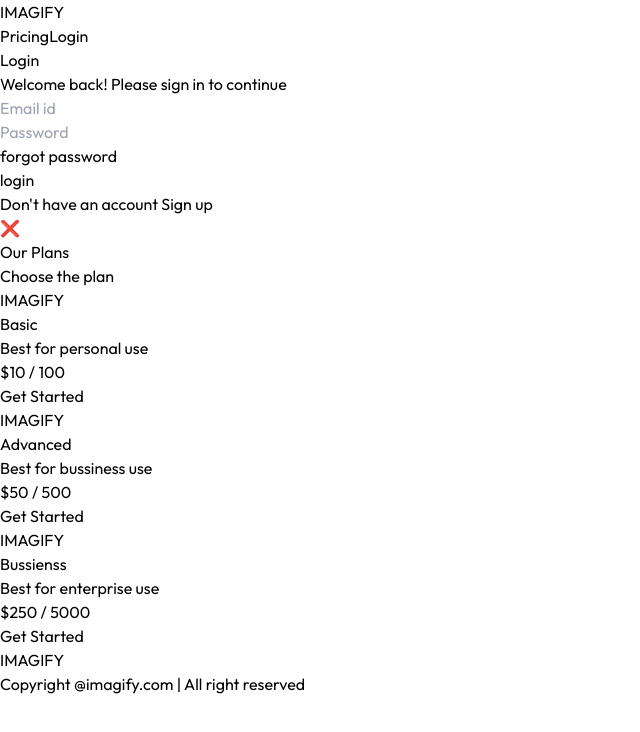
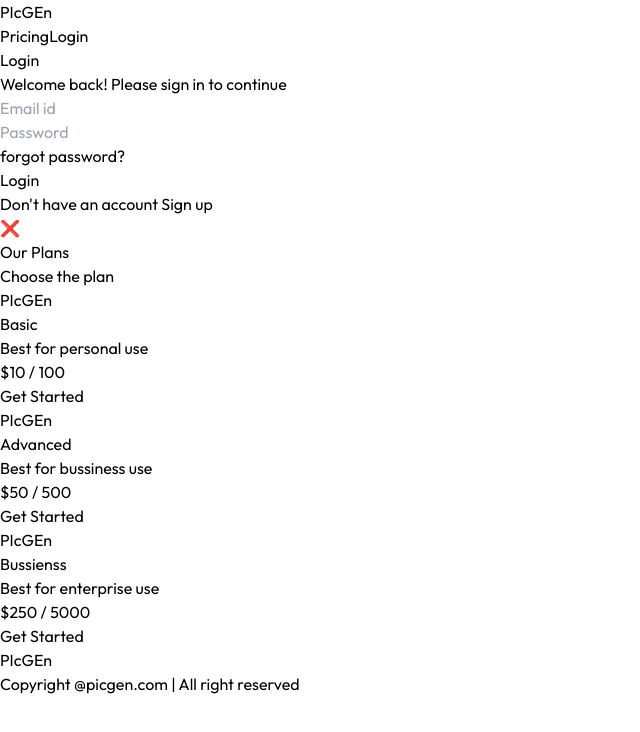
Before and after one commit to gokul8943/Imagify, a React (Vite) app in the folder frontend/: page /buy in a window 1280 px wide. Both pictures are taken after a click on the button "Login". Shown: the top 732 px of the page, without its empty margins (0-640 px from the left). Built offline with nearby package versions, Linux system fonts and the light colour scheme; no server answers.

Commit message:
the new ui changes and site name added

```diff
--- a/frontend/src/components/Footer.jsx
+++ b/frontend/src/components/Footer.jsx
@@ -3,8 +3,8 @@ import React from 'react'
 const Footer = () => {
   return (
     <div className='flex item-center justify-between gap-4 py-3 mt-20'>
-      <p className='text-orange-600 drop-shadow-lg font-bold'>IMA<span className='text-blue-500'>GIFY </span></p>
-      <p className='flex-1 border-l border-gray-400 pl-4 text-sm text-gray-500 max-sm:hidden'>Copyright @imagify.com | All right reserved</p>
+      <p className='text-orange-600 drop-shadow-lg font-bold'>PIc<span className='text-blue-500'>GEn</span></p>
+      <p className='flex-1 border-l border-gray-400 pl-4 text-sm text-gray-500 max-sm:hidden'>Copyright @picgen.com | All right reserved</p>
       <div>
 
       </div>
--- a/frontend/src/components/GenerateButton.jsx
+++ b/frontend/src/components/GenerateButton.jsx
@@ -6,17 +6,18 @@ import { AppContext } from '../context/AppContext'
 
 const GenerateButton = () => {
 
-  const {user} = useContext(AppContext)
+  const { user, setShowLogin } = useContext(AppContext)
   const navigate = useNavigate()
 
-  const handleMove = () => {
+
+  const onClickHandler = () =>{
     if(user){
       navigate('/result')
     }else{
-      navigate('/login')
+      setShowLogin(true)
     }
+   }
 
-  }
 
   return (
     <motion.div
@@ -27,7 +28,7 @@ const GenerateButton = () => {
       className='pb-16 text-center'>
       <h1 className='text-2xl md:text-3xl lg:text-4xl mt-4 font-semibolod text-neutral-800 py-6 md:py-16'>See the magic. Try now </h1>
       <button
-        onClick={handleMove}
+        onClick={onClickHandler}
         className='inline-flex items-center gap-2 px-12 py-3 rounded-full bg-black text-white m-auto hover:scale-105 transition-all duration-500'
       >Generate Image</button>
     </motion.div>
--- a/frontend/src/components/Header.jsx
+++ b/frontend/src/components/Header.jsx
@@ -5,7 +5,7 @@ import { motion } from "motion/react"
 import { AppContext } from '../context/AppContext'
 
 const Header = () => {
-  const {user}  = useContext(AppContext)
+  const {user,setShowLogin}  = useContext(AppContext)
 
  const navigate = useNavigate()
 
@@ -13,7 +13,7 @@ const Header = () => {
   if(user){
     navigate('/result')
   }else{
-    navigate("/login")
+    setShowLogin(true)
   }
  }
 
@@ -22,7 +22,7 @@ const Header = () => {
     <motion.div
     initial={{opacity:0}}
     animate={{opacity:1}}
-    transition={{delay:1, duration: 1}}
+    transition={{delay:.2, duration: 1}}
     className='flex flex-col justify-between items-center text-center my-20'>
       <div className='text-stone-500 inline-flex text-center gap-2 bg-white px-6 py-1 rounded-full border border-nuetral-500'>
         <motion.p>Best text to image generator</motion.p>
@@ -34,7 +34,7 @@ const Header = () => {
          duration: 2,
         //  repeat: Infinity,
          repeatType: "mirror",
-         delay: Math.random() * 2,
+         delay: Math.random() * .5,
        }}
 
       className='text-4xl font-semibold max-w-[300px] sm:text-7xl sm:max-w-[590px] mx-auto mt-10 text-center drop-shadow-md'>Turn text to <span className='text-blue-500'>image</span>,in seconds</motion.h1>
--- a/frontend/src/components/Login.jsx
+++ b/frontend/src/components/Login.jsx
@@ -41,9 +41,9 @@ const Login = () => {
                 <div className='border px-6 py-2 flex items-center gap-2 rounded-full mt-4'>
                     <input type='password' className='outline-none text-sm ' placeholder='Password' required />
                 </div>
-                <p className='text-zm text-blue-600 my-4 cursor-pointer'>forgot password</p>
+                <p className='text-zm text-blue-600 my-4 cursor-pointer'>forgot password?</p>
 
-                <button className='bg-blue-600 w-full text-white  py-2 rounded-full'>{state === 'Login' ? 'login' : 'Create account'}</button>
+                <button className='bg-blue-600 w-full text-white  py-2 rounded-full'>{state === 'Login' ? 'Login' : 'Create account'}</button>
 
                 {state === "Login" ? <p className='mt-5 text-center'>Don't have an account <span className='text-blue-600 cursor-pointer' onClick={handleMove}>Sign up</span></p> :
                     <p className='mt-5 text-center'>Already have an account <span className='text-blue-600 cursor-pointer' onClick={handleMove}>Login</span></p>}
--- a/frontend/src/components/Navbar.jsx
+++ b/frontend/src/components/Navbar.jsx
@@ -21,7 +21,7 @@ const { user,setShowLogin } = useContext(AppContext)
   return (
     <div className='flex item-center justify-between py-4'>
       <Link to='/' className='flex gap-0'>
-        <p className='text-orange-600 drop-shadow-lg font-bold'>IMA<span className='text-blue-500'>GIFY </span></p>
+        <p className='text-orange-600 drop-shadow-lg font-bold'>PIc<span className='text-blue-500'>GEn</span></p>
       </Link>
       <div>
         {user ?
--- a/frontend/src/pages/BuyCredits.jsx
+++ b/frontend/src/pages/BuyCredits.jsx
@@ -22,7 +22,7 @@ const BuyCredits = () => {
           <div key={index}
             className='bg-white drop-shadow-sm border rounded-lg py-12 px-8 text-gray-600 hover:scale-105 transition-all duration-500'
           >
-            <p className='text-orange-600 drop-shadow-lg font-bold'>IMA<span className='text-blue-500'>GIFY </span></p>
+            <p className='text-orange-600 drop-shadow-lg font-bold'>PIc<span className='text-blue-500'>GEn</span></p>
             <p className='mt-3 mb-1 font-semibold'>{item.id}</p>
             <p className='text-sm'>{item.desc}</p>
             <p className='mt-6'> <span className='text-3xl font-medium'>${item.price}</span> / {item.credits}</p>
```
